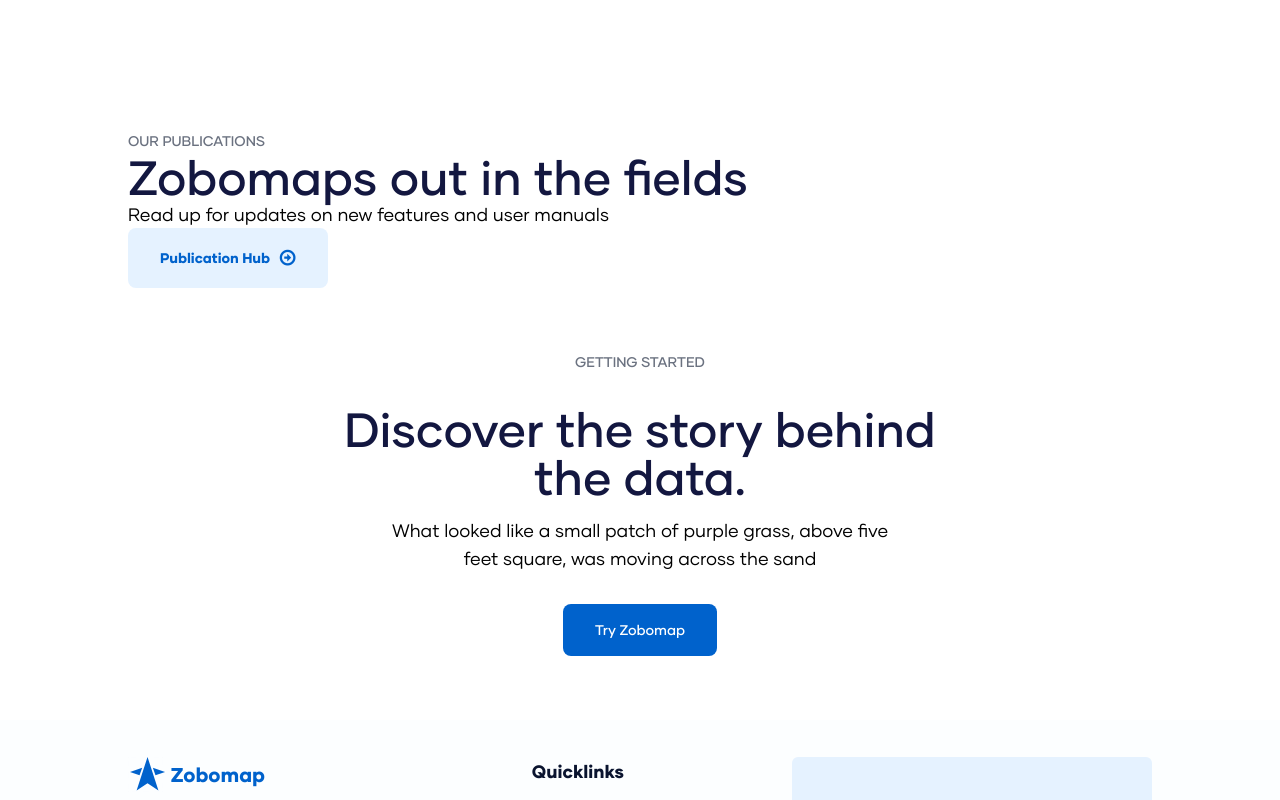
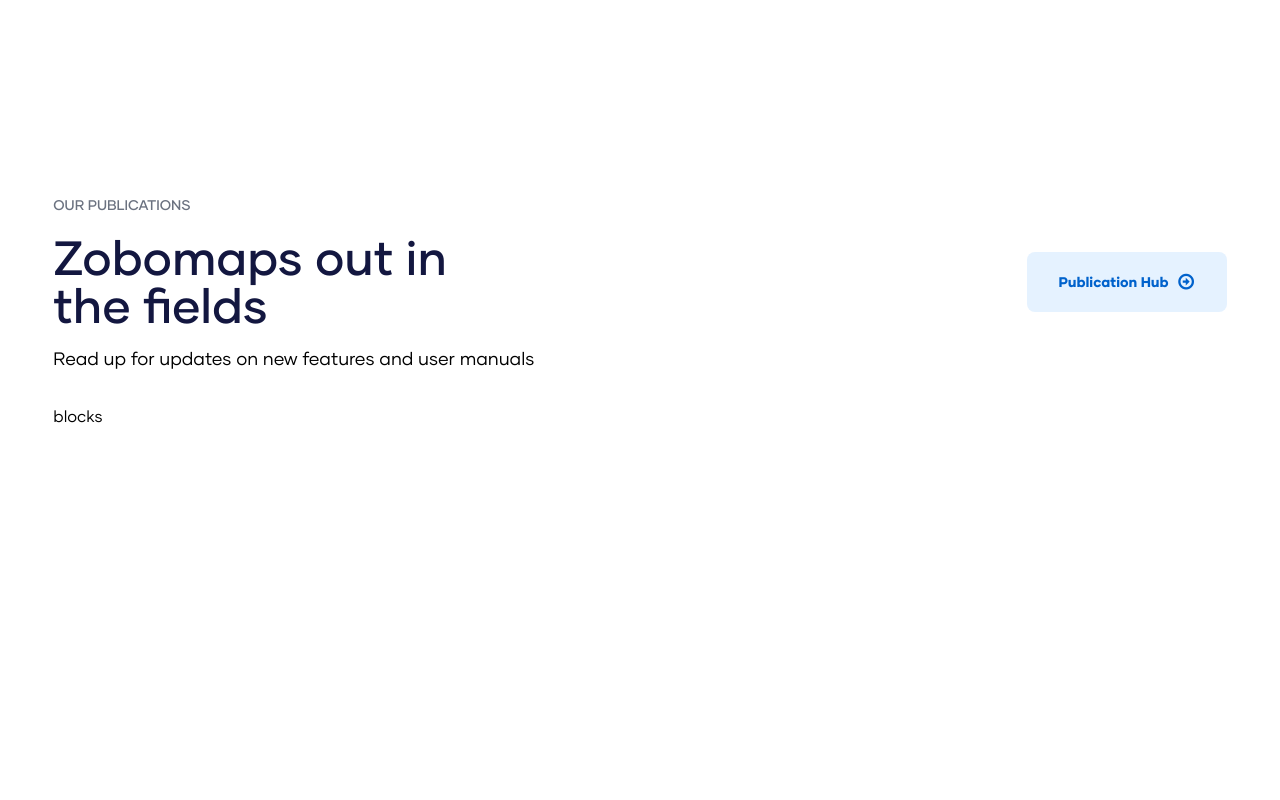
Before and after one commit to Theo-flux/gosi, a React (Vite) app: page / in a window 1280 px wide. Shown: the part 660-1460 px from the top of the page. Built offline with nearby package versions, Linux system fonts and the light colour scheme.

Commit message:
grid placement fix

```diff
--- a/src/components/home/Discover.jsx
+++ b/src/components/home/Discover.jsx
@@ -3,7 +3,7 @@ import { Section, Div, Title, Button, SubTitle, SmallText } from "../../shared";
 function Discover(){
     return(
         <Section className="">
-            <Div className="py-16">
+            <Div className="">
                 <div className="font-gilmer flex flex-col justify-center items-center">
                     <SmallText className="mb-8">GETTING STARTED</SmallText>
                     <Title className="text-center mb-4 w-full md:max-w-[650px]">Discover the story behind the data.</Title>
--- a/src/components/home/Publications.jsx
+++ b/src/components/home/Publications.jsx
@@ -5,17 +5,24 @@ function Publications(){
     return (
         <Section className="">
             <Div className="">
-                <div className="">
-                    <div className="">
+                <div className="grid grid-cols-1 grid-rows-3 gap-4 md:grid-cols-2 grid-rows-2 md:gap-8">
+                {/* <div className="flex justify-between items-center"> */}
+                    <div className="row-start-1 row-end-2 col-start-1 md:col-start-1 md:max-w-[489px]">
                         <SmallText className="">OUR PUBLICATIONS</SmallText>
-                        <Title className="">Zobomaps out in the fields</Title>
+                        <Title className="max-w-[462px] my-4">Zobomaps out in the fields</Title>
                         <SubTitle className="">Read up for updates on new features and user manuals</SubTitle>
                     </div>
 
-                    <ButtonWithIcon>
-                        Publication Hub
-                        <i className="ml-2 text-lg ri-arrow-right-circle-line"></i>
-                    </ButtonWithIcon>
+                    <div className="row-start-3 row-end-4 justify-self-start md:row-start-1 md:row-end-2 md:col-start-2 md:justify-self-end self-center">
+                        <ButtonWithIcon className="">
+                            Publication Hub
+                            <i className="ml-2 text-lg ri-arrow-right-circle-line"></i>
+                        </ButtonWithIcon>
+                    </div>
+                {/* </div> */}
+                    <div className="row-start-2 row-end-3 md:col-start-1 md:col-span-2 md:row-start-2 md:row-span-2">
+                        blocks
+                    </div>
                 </div>
             </Div>
         </Section>
--- a/src/shared/containers/Div.jsx
+++ b/src/shared/containers/Div.jsx
@@ -2,7 +2,7 @@ import React from "react";
 
 const Div = ({children, className, ...restProps}) => {
     return(
-        <div {...restProps} className = {`mx-auto w-11/12 max-w-5xl ${className}`}>
+        <div {...restProps} className = {`mx-auto w-11/12 max-w-7xl py-16 ${className}`}>
             { children }
         </div>
     )
```
